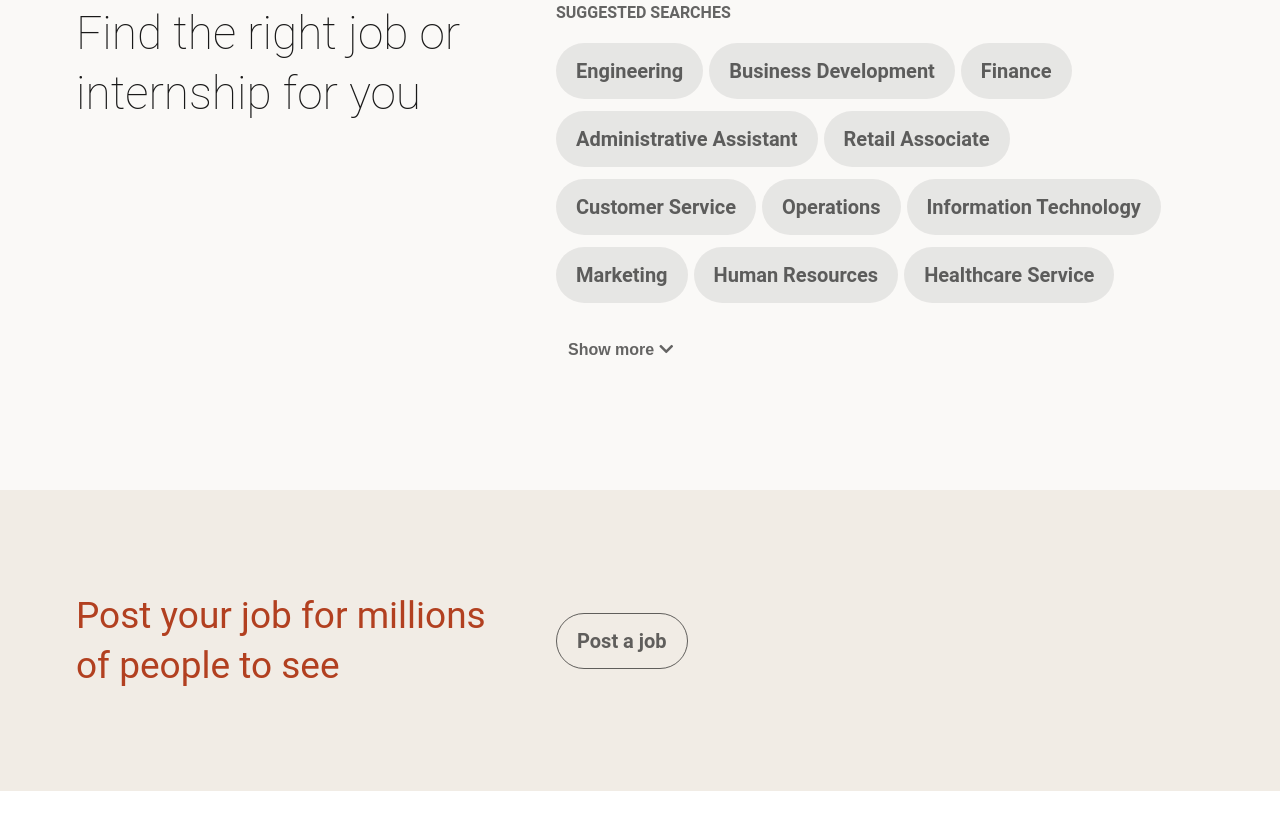
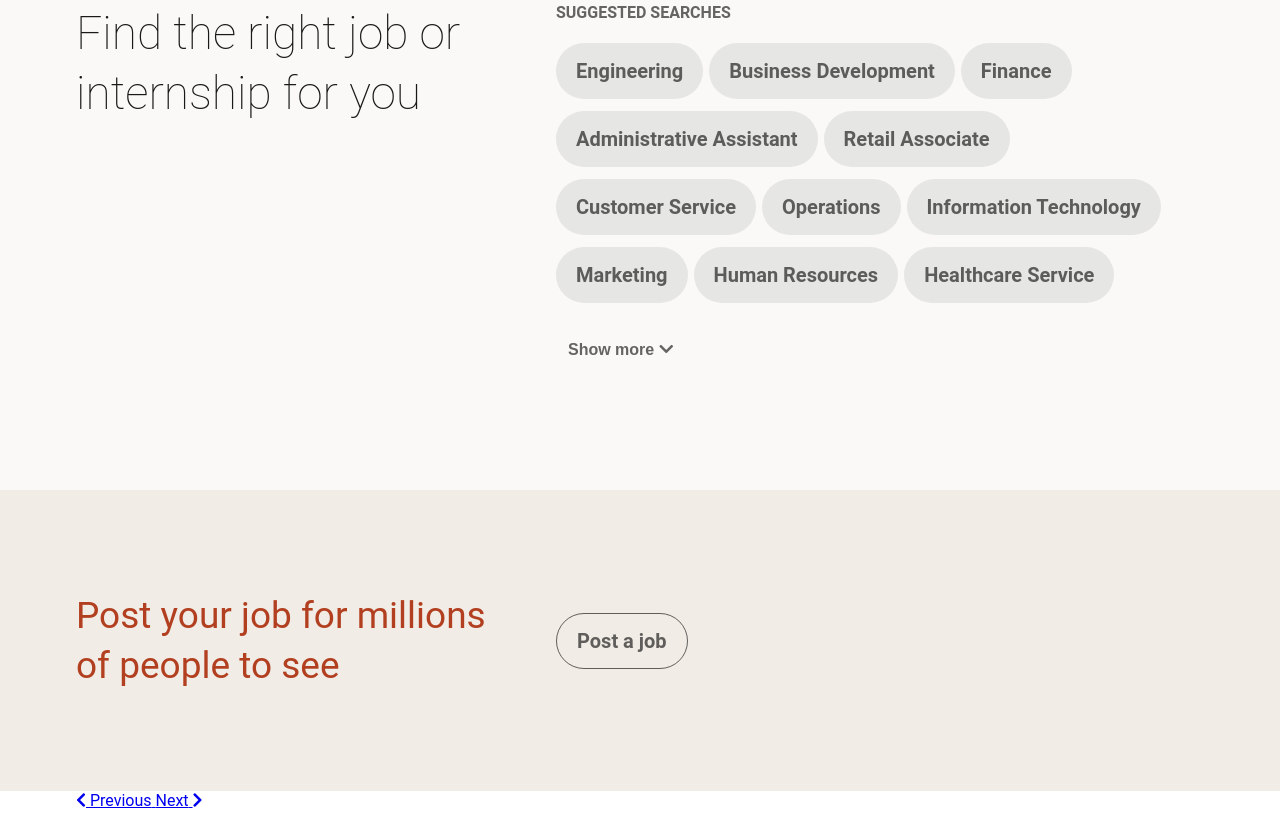
Before and after one commit to BuddyLich/frontend_practices, a plain HTML site: page index.html in a window 1280 px wide. Shown: the part 867-1685 px from the top of the page. Drawn offline with Linux system fonts and the light colour scheme.

Commit message:
start work on the slider part, complete the header part html

```diff
--- a/index.html
+++ b/index.html
@@ -80,6 +80,21 @@
             <h2>Post your job for millions of people to see</h2>
             <a href="#">Post a job</a>
         </div>
+
+        <div class="slider-background">
+            <div class="slider-section">
+                <div class="slider-section">
+                    <a class="slider" id="slider-left" href="#">
+                        <i class="fas fa-chevron-left"></i>
+                        <span>Previous</span>
+                    </a>
+                    <a class="slider" id="slider-right" href="#">
+                        <span>Next</span>
+                        <i class="fas fa-chevron-right"></i>
+                    </a>
+                </div>
+            </div>
+        </div>
     </main>
     <script src="js/main.js"></script>
 </body>
```
